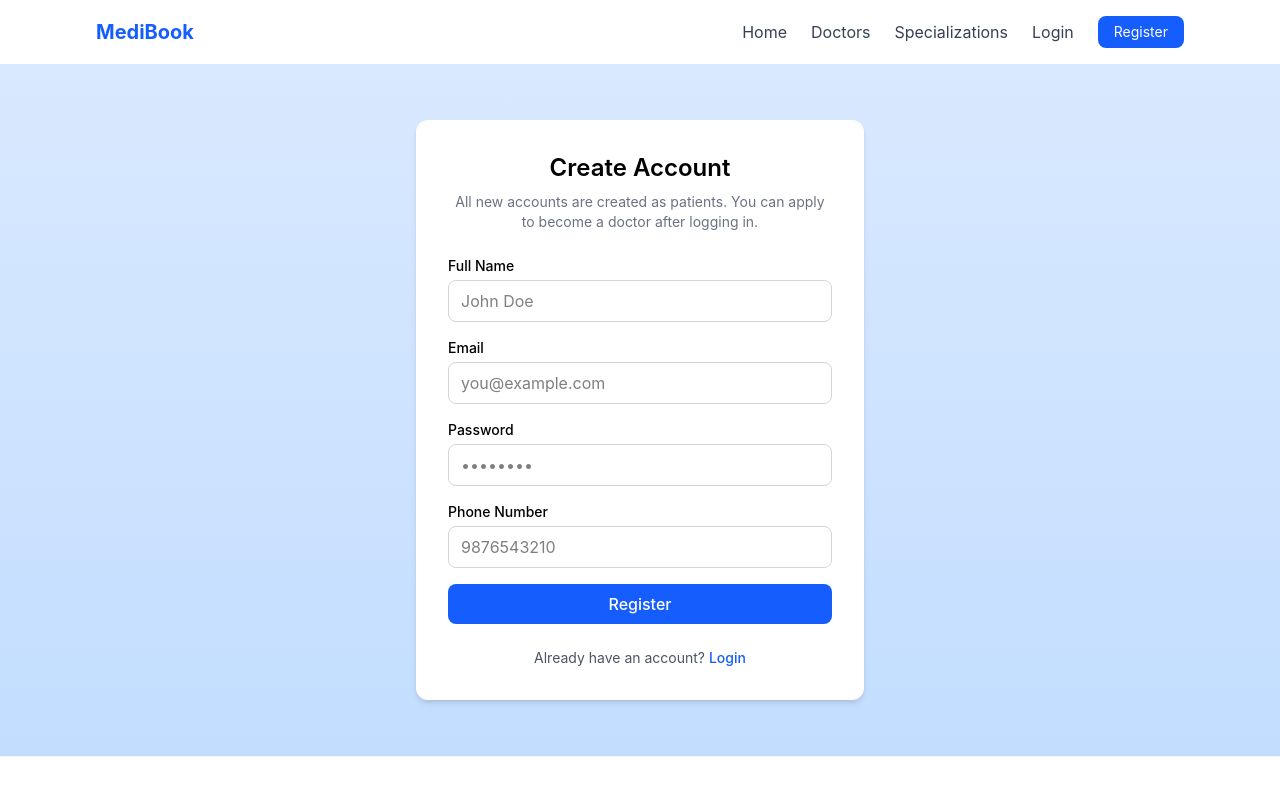
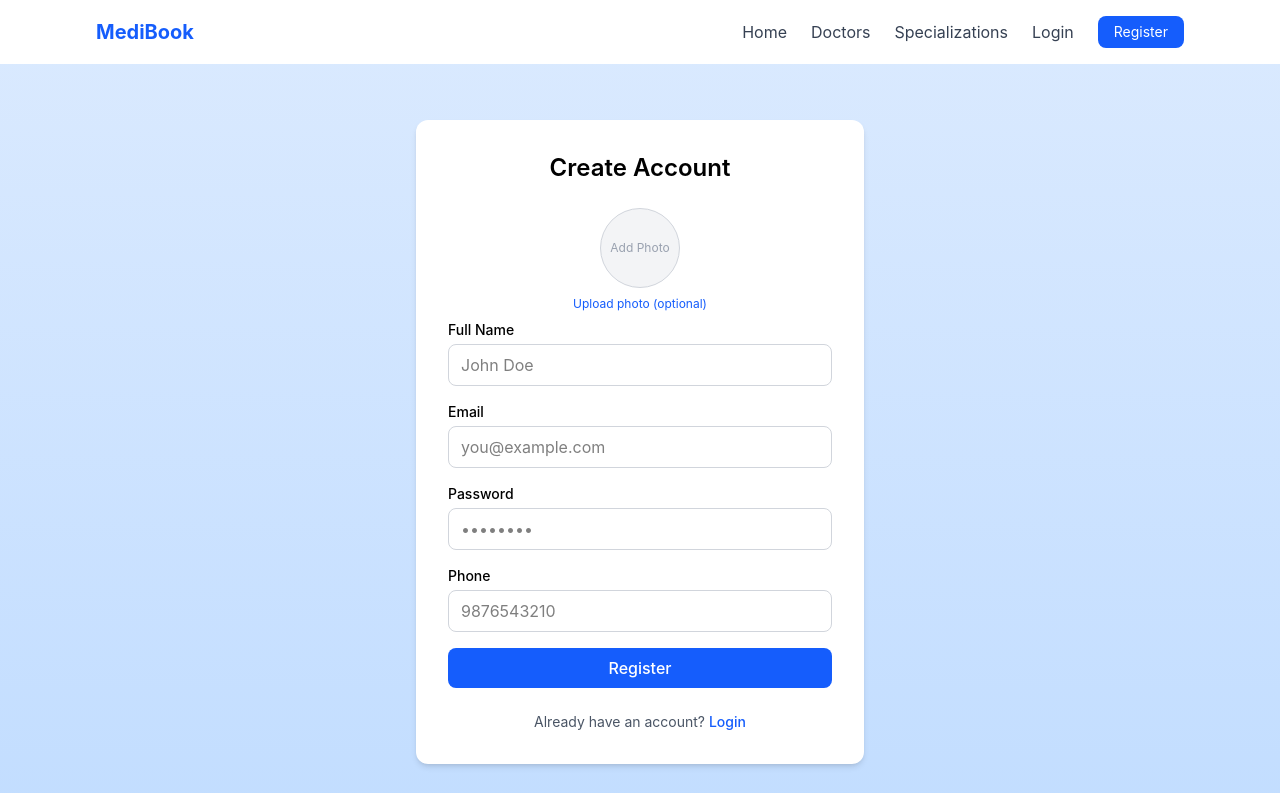
Before and after one commit to Joyel15/doctor-appointment-booking, a React (Vite) app in the folder client/: page /register in a window 1280 px wide. Shown: the top 793 px of the page. Built offline with nearby package versions, Linux system fonts and the light colour scheme; no server answers.

Commit message:
feat: add optional profile photo upload to Register page

```diff
--- a/client/src/pages/public/Register.jsx
+++ b/client/src/pages/public/Register.jsx
@@ -4,52 +4,55 @@ import { toast } from "sonner";
 import axios from "../../api/axios.js";
 
 const Register = () => {
-  // Store form input values
   const [formData, setFormData] = useState({
     name: "",
     email: "",
     password: "",
     phone: "",
   });
-
-  // Track registration request status
+  const [profilePic, setProfilePic] = useState(null);
+  const [previewUrl, setPreviewUrl] = useState(null);
   const [loading, setLoading] = useState(false);
 
-  // Used to redirect after successful registration
   const navigate = useNavigate();
 
-  // Update the corresponding form field when the user types
   const handleChange = (e) => {
-    setFormData((prev) => ({
-      ...prev,
-      [e.target.name]: e.target.value,
-    }));
+    setFormData({ ...formData, [e.target.name]: e.target.value });
   };
 
-  // Handle registration form submission
+  const handleFileChange = (e) => {
+    const file = e.target.files[0];
+    if (!file) return;
+
+    setProfilePic(file);
+    setPreviewUrl(URL.createObjectURL(file));
+  };
+
   const handleSubmit = async (e) => {
     e.preventDefault();
     setLoading(true);
 
     try {
-      // Send registration data to the backend
-      // The backend automatically assigns the "patient" role
-      await axios.post("/auth/register", {
-        name: formData.name.trim(),
-        email: formData.email.trim(),
-        password: formData.password,
-        phone: formData.phone.trim(),
+      // Build multipart form data since we may be sending a file
+      const data = new FormData();
+      data.append("name", formData.name);
+      data.append("email", formData.email);
+      data.append("password", formData.password);
+      data.append("phone", formData.phone);
+
+      if (profilePic) {
+        data.append("profilePic", profilePic);
+      }
+
+      await axios.post("/auth/register", data, {
+        headers: { "Content-Type": "multipart/form-data" },
       });
 
       toast.success("Registration successful! Please login.");
-
-      // Redirect to login page
       navigate("/login");
     } catch (error) {
       const message =
-        error.response?.data?.message ||
-        "Registration failed. Please try again.";
-
+        error.response?.data?.message || "Registration failed. Please try again.";
       toast.error(message);
     } finally {
       setLoading(false);
@@ -59,25 +62,47 @@ const Register = () => {
   return (
     <div className="flex items-center justify-center min-h-[80vh] px-4 py-8">
       <div className="w-full max-w-sm sm:max-w-md bg-white rounded-xl shadow-md p-6 sm:p-8">
-        <h1 className="text-2xl font-semibold text-center mb-2">
+        <h1 className="text-2xl font-semibold text-center mb-6">
           Create Account
         </h1>
 
-        <p className="text-sm text-center text-gray-500 mb-6">
-          All new accounts are created as patients. You can apply to become a
-          doctor after logging in.
-        </p>
+        <form onSubmit={handleSubmit} className="space-y-4">
+          {/* Profile picture (optional) */}
+          <div className="flex flex-col items-center mb-2">
+            <label htmlFor="profilePic" className="cursor-pointer">
+              <div className="w-20 h-20 rounded-full bg-gray-100 border border-gray-300 flex items-center justify-center overflow-hidden mb-2">
+                {previewUrl ? (
+                  <img
+                    src={previewUrl}
+                    alt="Preview"
+                    className="w-full h-full object-cover"
+                  />
+                ) : (
+                  <span className="text-xs text-gray-400 text-center px-2">
+                    Add Photo
+                  </span>
+                )}
+              </div>
+            </label>
+            <input
+              id="profilePic"
+              type="file"
+              accept="image/jpeg,image/png,image/webp"
+              onChange={handleFileChange}
+              className="hidden"
+            />
+            <label
+              htmlFor="profilePic"
+              className="text-xs text-blue-600 hover:underline cursor-pointer"
+            >
+              {previewUrl ? "Change photo" : "Upload photo (optional)"}
+            </label>
+          </div>
 
-        <form onSubmit={handleSubmit} className="space-y-4">
-          {/* Full Name */}
           <div>
-            <label
-              htmlFor="name"
-              className="block text-sm font-medium mb-1"
-            >
+            <label className="block text-sm font-medium mb-1" htmlFor="name">
               Full Name
             </label>
-
             <input
               id="name"
               type="text"
@@ -85,21 +110,15 @@ const Register = () => {
               value={formData.name}
               onChange={handleChange}
               required
-              autoComplete="name"
+              className="w-full border border-gray-300 rounded-lg px-3 py-2 focus:outline-none focus:ring-2 focus:ring-blue-500"
               placeholder="John Doe"
-              className="w-full border border-gray-300 rounded-lg px-3 py-2 focus:outline-none focus:ring-2 focus:ring-blue-500"
             />
           </div>
 
-          {/* Email */}
           <div>
-            <label
-              htmlFor="email"
-              className="block text-sm font-medium mb-1"
-            >
+            <label className="block text-sm font-medium mb-1" htmlFor="email">
               Email
             </label>
-
             <input
               id="email"
               type="email"
@@ -107,21 +126,18 @@ const Register = () => {
               value={formData.email}
               onChange={handleChange}
               required
-              autoComplete="email"
+              className="w-full border border-gray-300 rounded-lg px-3 py-2 focus:outline-none focus:ring-2 focus:ring-blue-500"
               placeholder="you@example.com"
-              className="w-full border border-gray-300 rounded-lg px-3 py-2 focus:outline-none focus:ring-2 focus:ring-blue-500"
             />
           </div>
 
-          {/* Password */}
           <div>
             <label
+              className="block text-sm font-medium mb-1"
               htmlFor="password"
-              className="block text-sm font-medium mb-1"
             >
               Password
             </label>
-
             <input
               id="password"
               type="password"
@@ -129,21 +145,15 @@ const Register = () => {
               value={formData.password}
               onChange={handleChange}
               required
-              autoComplete="new-password"
+              className="w-full border border-gray-300 rounded-lg px-3 py-2 focus:outline-none focus:ring-2 focus:ring-blue-500"
               placeholder="••••••••"
-              className="w-full border border-gray-300 rounded-lg px-3 py-2 focus:outline-none focus:ring-2 focus:ring-blue-500"
             />
           </div>
 
-          {/* Phone Number */}
           <div>
-            <label
-              htmlFor="phone"
-              className="block text-sm font-medium mb-1"
-            >
-              Phone Number
+            <label className="block text-sm font-medium mb-1" htmlFor="phone">
+              Phone
             </label>
-
             <input
               id="phone"
               type="tel"
@@ -151,29 +161,23 @@ const Register = () => {
               value={formData.phone}
               onChange={handleChange}
               required
-              autoComplete="tel"
+              className="w-full border border-gray-300 rounded-lg px-3 py-2 focus:outline-none focus:ring-2 focus:ring-blue-500"
               placeholder="9876543210"
-              className="w-full border border-gray-300 rounded-lg px-3 py-2 focus:outline-none focus:ring-2 focus:ring-blue-500"
             />
           </div>
 
-          {/* Register Button */}
           <button
             type="submit"
             disabled={loading}
-            className="w-full bg-blue-600 text-white font-medium py-2 rounded-lg hover:bg-blue-700 transition-colors duration-200 disabled:opacity-60 disabled:cursor-not-allowed"
+            className="w-full bg-blue-600 text-white font-medium py-2 rounded-lg hover:bg-blue-700 transition disabled:opacity-60 disabled:cursor-not-allowed"
           >
-            {loading ? "Creating Account..." : "Register"}
+            {loading ? "Creating account..." : "Register"}
           </button>
         </form>
 
-        {/* Login Link */}
         <p className="text-sm text-center mt-6 text-gray-600">
           Already have an account?{" "}
-          <Link
-            to="/login"
-            className="text-blue-600 font-medium hover:underline"
-          >
+          <Link to="/login" className="text-blue-600 font-medium hover:underline">
             Login
           </Link>
         </p>
```
